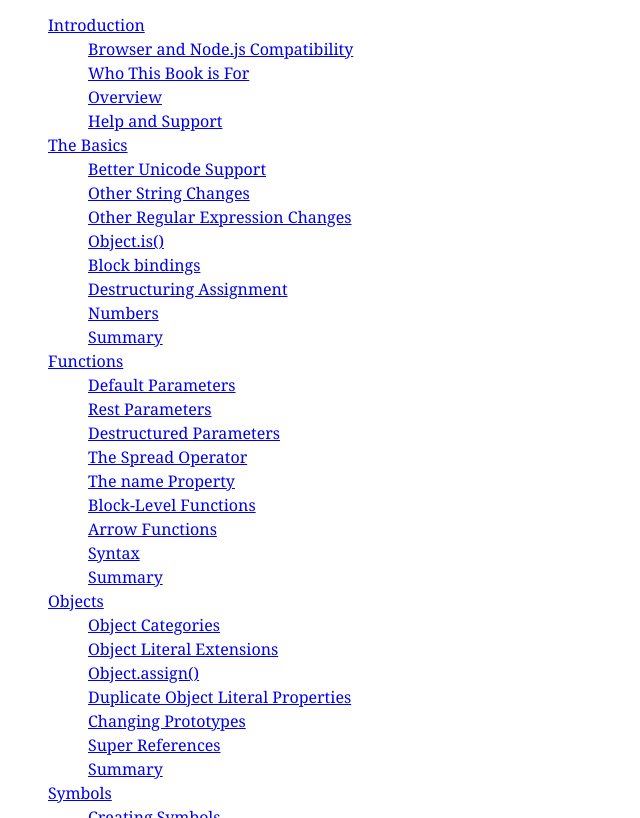
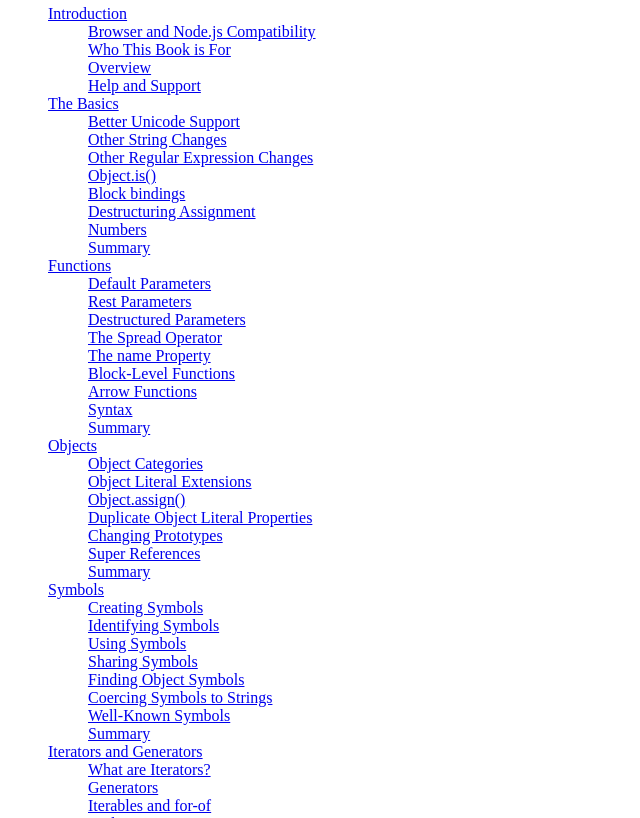
Before and after one commit to nzakas/understandinges6, a plain HTML site: page index.html in a window 1280 px wide. Shown: the part 67-885 px from the top of the page, without its empty margins (0-640 px from the left). Drawn offline with Linux system fonts and the light colour scheme.

Commit message:
Revert "css: improve readability"

```diff
--- a/stylesheet.css
+++ b/stylesheet.css
@@ -1,12 +1,3 @@
-body {
-  font-family: Georgia, serif;
-  color: #222;
-  line-height: 1.5;
-  text-rendering: optimizeLegibility;
-  -webkit-font-smoothing: antialiased;
-  -moz-osx-font-smoothing: grayscale;
-}
-
 div#leanpub-toc {
   width: 300px;
   float: left;
```
